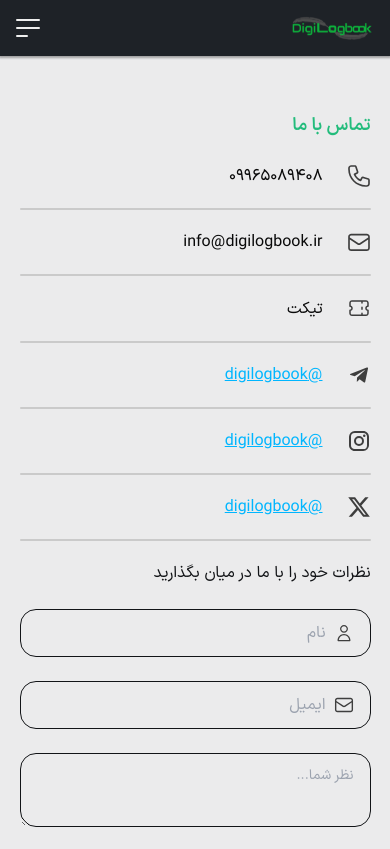
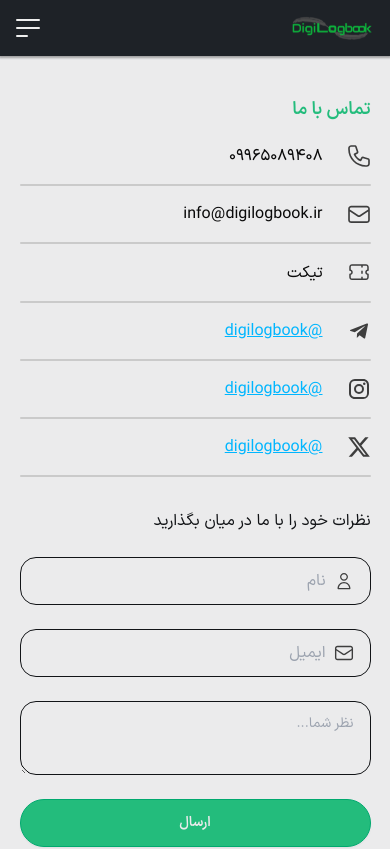
Before and after one commit to khashayarmobarez/digilogbook-landing, a Next.js app: page /contactUs in a window 390 px wide. Shown: the top 849 px of the page. Built offline with nearby package versions, Linux system fonts and the light colour scheme.

Commit message:
style: improve layout and spacing in AboutUs and ContactUs components for better responsiveness

```diff
--- a/src/app/aboutUs/page.jsx
+++ b/src/app/aboutUs/page.jsx
@@ -4,7 +4,7 @@ import Link from "next/link";
 const AboutUs = () => {
     return (
         <div className="w-full flex justify-center">
-            <div className="w-[90%] flex flex-col items-start justify-between  gap-y-8 my-10 md:min-h-[40dvh] md:w-[60%] md:gap-y-14 md:my-16">
+            <div className="w-[90%] flex flex-col items-start justify-between  gap-y-8 my-10 md:min-h-[40dvh] md:w-[60%] md:gap-y-[30px] md:my-[60px]">
 
                 <h1 className=" font-bold text-base md:text-3xl text-accentNormal">درباره ما</h1>
 
--- a/src/app/contactUs/page.jsx
+++ b/src/app/contactUs/page.jsx
@@ -16,21 +16,21 @@ import UserOpinion from "@/components/module/contactUs/UserOpinion";
 const ContactUs = () => {
     return (
         <div className="w-full flex justify-center py-10">
-            <div className="w-[90%] flex flex-col justify-start items-center md:flex-row md:justify-between">
+            <div className="w-[90%] flex flex-col justify-start items-center md:w-full md:grid md:grid-cols-12 md:justify-between">
 
                 {/* test comment */}
-                <div className="w-full flex flex-col items-start pt-4 md:w-[40vw] md:px-[8vw]">
+                <div className="w-full flex flex-col items-start md:pt-4  md:col-span-3 md:col-start-3">
 
                     <h1 className="text-lg font-semibold text-accentNormal md:text-3xl ">تماس با ما</h1>
 
-                    <a href="tel:09965089408" className="w-full flex justify-start text-start items-center gap-x-6 link link-hover mt-6 md:mt-16">
+                    <a href="tel:09965089408" className="w-full flex justify-start text-start items-center gap-x-6 link link-hover mt-5 md:mt-16">
                         <span className="w-6">
                             <PhoneIcon color={'var(--neutral-dark)'}  />
                         </span>
                         <p>09965089408</p>
                     </a>
 
-                    <div className="w-full h-[2px] bg-neutralLightActive my-5 rounded-full"></div>
+                    <div className="w-full h-[2px] bg-neutralLightActive my-4 rounded-full"></div>
 
                     <a href="mailto: info@digilogbook.ir" className="w-full flex justify-start text-start items-center gap-x-6 link link-hover ">
                         <span className="w-6">
@@ -39,7 +39,7 @@ const ContactUs = () => {
                         <p>info@digilogbook.ir</p>
                     </a>
 
-                    <div className="w-full h-[2px] bg-neutralLightActive my-5 rounded-full"></div>
+                    <div className="w-full h-[2px] bg-neutralLightActive my-4 rounded-full"></div>
 
                     <a href="/" className="w-full flex justify-start text-start items-center gap-x-6 link link-hover ">
                         <span className="w-6">
@@ -48,7 +48,7 @@ const ContactUs = () => {
                         <p>تیکت</p>
                     </a>
 
-                    <div className="w-full h-[2px] bg-neutralLightActive my-5 rounded-full"></div>
+                    <div className="w-full h-[2px] bg-neutralLightActive my-4 rounded-full"></div>
 
                     <a href="https://t.me/digilogbook" target="_blank" rel="noopener noreferrer"
                     className="w-full flex justify-start text-start items-center gap-x-6 link link-info ">
@@ -56,7 +56,7 @@ const ContactUs = () => {
                         <p>@digilogbook</p>
                     </a>
 
-                    <div className="w-full h-[2px] bg-neutralLightActive my-5 rounded-full"></div>
+                    <div className="w-full h-[2px] bg-neutralLightActive my-4 rounded-full"></div>
 
                     <div
                     className="w-full flex justify-start text-start items-center gap-x-6 link link-info ">
@@ -64,22 +64,22 @@ const ContactUs = () => {
                         <p>@digilogbook</p>
                     </div>
 
-                    <div className="w-full h-[2px] bg-neutralLightActive my-5 rounded-full"></div>
+                    <div className="w-full h-[2px] bg-neutralLightActive my-4 rounded-full"></div>
 
                     <div  className="w-full flex justify-start text-start items-center gap-x-6 link link-info ">
                         <XIcon sx={{color: 'var(--neutral-dark)'}} />
                         <p>@digilogbook</p>
                     </div>
 
-                    <div className="w-full h-[2px] bg-neutralLightActive my-5 rounded-full"></div>
+                    <div className="w-full h-[2px] bg-neutralLightActive my-4 rounded-full"></div>
 
 
 
                 </div>
 
-                <div className="w-full md:w-[40vw] md:pl-[8vw] -mb-14">
+                <div className="w-full mt-4 md:-mb-16  md:col-span-4 md:col-start-7">
 
-                    <UserOpinion />
+                    <UserOpinion className={''} />
 
                 </div>
 
--- a/src/components/module/contactUs/UserOpinion.jsx
+++ b/src/components/module/contactUs/UserOpinion.jsx
@@ -10,7 +10,7 @@ import InputWithIcon from "../Inputs/InputWithIcon";
 import MailIcon from "@/Assets/Icons/MailIcon";
 import TextArea from "@/components/module/Inputs/TextArea";
 
-const UserOpinion = () => {
+const UserOpinion = ({className}) => {
     const [username, setUsername] = useState('');
     const [email, setEmail] = useState('');
     const [comment, setComment] = useState('');
@@ -101,8 +101,8 @@ const UserOpinion = () => {
     };
 
     return (
-        <div className="flex w-full h-full flex-col gap-y-6 text-primaryDarker">
-            <p>نظرات خود را با ما در میان بگذارید</p>
+        <div className={`flex w-full h-full flex-col gap-y-6 text-primaryDarker ${className}`}>
+            <p >نظرات خود را با ما در میان بگذارید</p>
 
             {error && (
                 <div className="text-red-500 text-sm">
@@ -111,6 +111,7 @@ const UserOpinion = () => {
             )}
 
             <InputWithIcon
+                containerClassName={'md:mt-4'}
                 placeHolder={'نام'}
                 value={username}
                 onChange={handleUsernameChange}
@@ -130,7 +131,7 @@ const UserOpinion = () => {
                 disabled={isSubmitting}
             />
             <button
-                className={`btn btn-success text-primaryLight rounded-3xl bg-accentNormal ${
+                className={`btn btn-success text-primaryLight rounded-3xl bg-accentNormal md:mt-4 ${
                     isSubmitting ? 'opacity-50 cursor-not-allowed' : ''
                 }`}
                 onClick={handleSubmit}
```
